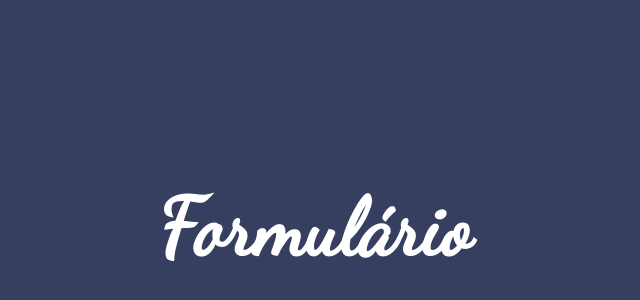
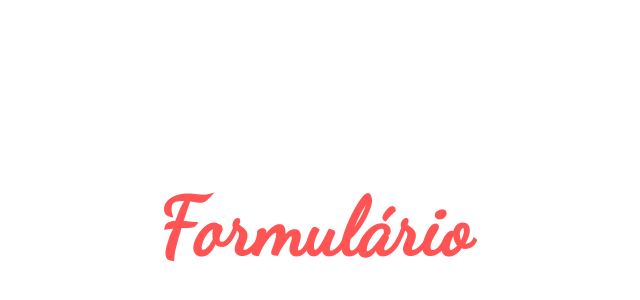
Before and after one commit to dalissongabriel/React-Forms-Examples, a React (Create React App) app: page / in a window 1280 px wide. Shown: the part 156-456 px from the top of the page, without its empty margins (325-965 px from the left). Built offline with nearby package versions, Linux system fonts and the light colour scheme.

Commit message:
feat: add new global colors

```diff
--- a/src/styles/global.js
+++ b/src/styles/global.js
@@ -2,8 +2,9 @@ import { createGlobalStyle } from 'styled-components'
 
 export const GlobalStyle = createGlobalStyle`
     :root {
-        --background: #363F5F;
-        --textos: #FFFFFF;
+        --background: #FFFFFF;
+        --titulos: #ff5454;
+        --textos: #1a2e35;
     }
     * {
         margin: 0;
```
